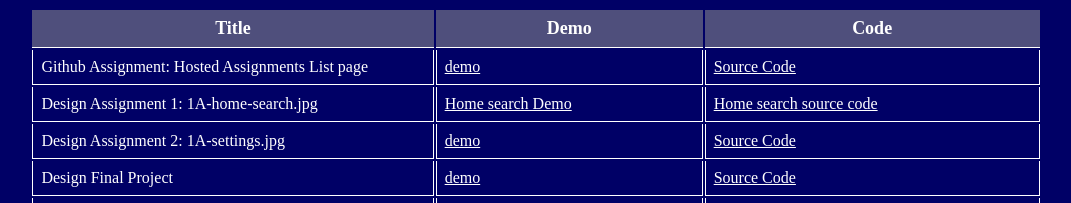
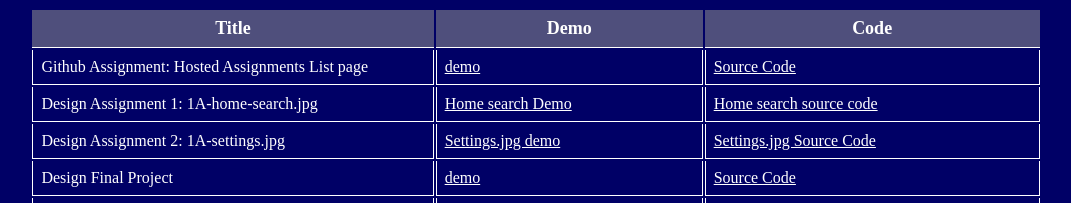
Before and after one commit to punyabz8/leapfrog, a plain HTML site: page index.html in a window 1280 px wide. Shown: the top 203 px of the page, without its empty margins (104-1175 px from the left). Drawn offline with Linux system fonts and the light colour scheme.

Commit message:
Update index.html

```diff
--- a/index.html
+++ b/index.html
@@ -55,8 +55,8 @@
     </tr>
     <tr>
         <td>Design Assignment 2: 1A-settings.jpg</td>
-        <td><a href="https://susan888.github.io/leapfrog/assignment2020/">demo</a></td>
-        <td><a href="https://github.com/susan888/leapfrog/blob/master/assignment2020/index.html">Source Code</a></td>
+        <td><a href="https://susan888.github.io/leapfrog/assignment2020/">Settings.jpg demo</a></td>
+        <td><a href="https://github.com/susan888/leapfrog/blob/master/assignment2020/index.html">Settings.jpg Source Code</a></td>
     </tr>
     <tr>
         <td>Design Final Project</td>
```
